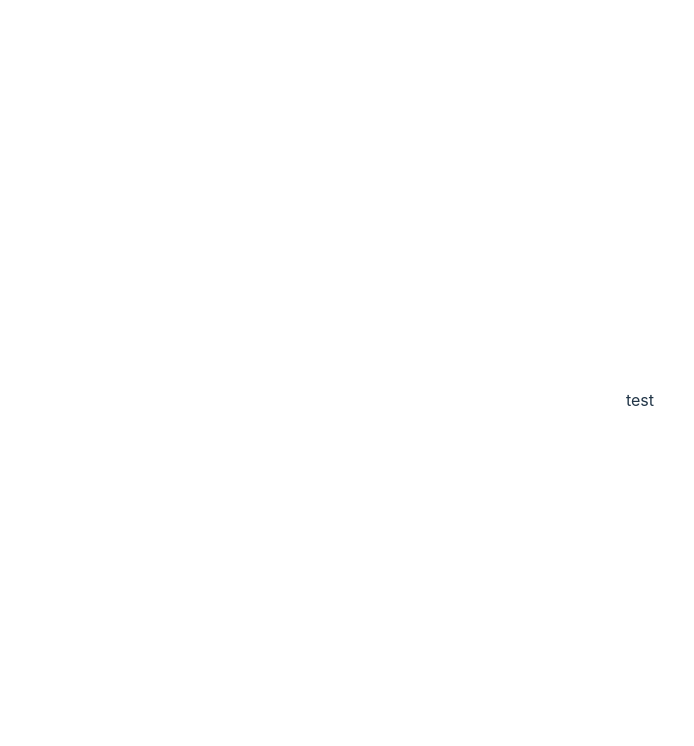
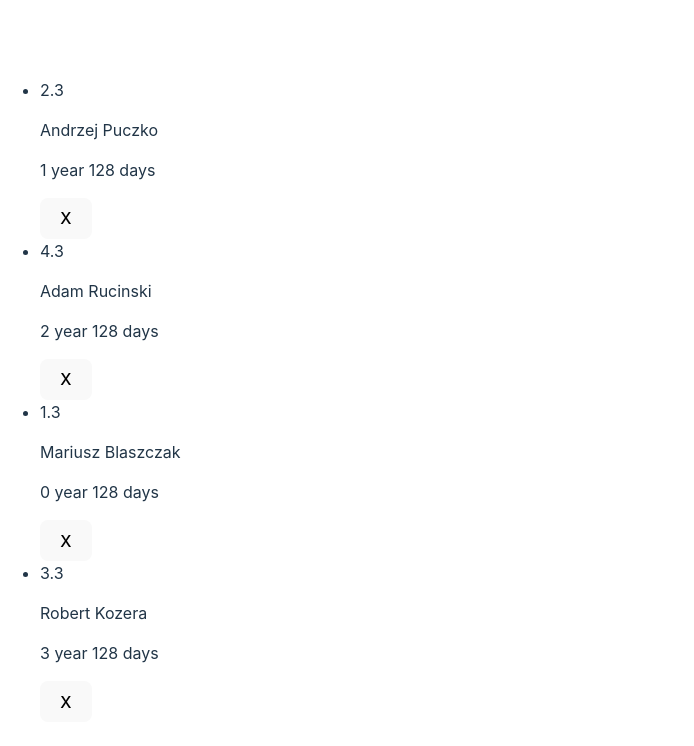
Before and after one commit to AndrzejPuczko/employee-management, a React (Vite) app: page / in a window 1280 px wide. Shown: the top 746 px of the page, without its empty margins (0-694 px from the left). Built offline with nearby package versions, Linux system fonts and the light colour scheme.

Commit message:
feat: add first UserList module to App

```diff
--- a/src/App.jsx
+++ b/src/App.jsx
@@ -1,11 +1,10 @@
-import { Fragment } from 'react'
-import './App.css'
+import UsersList from './components/UsersList/UsersList'
 
 function App() {
 	return (
-		<Fragment>
-			<p>test</p>
-		</Fragment>
+		<>
+			<UsersList />
+		</>
 	)
 }
 
```
